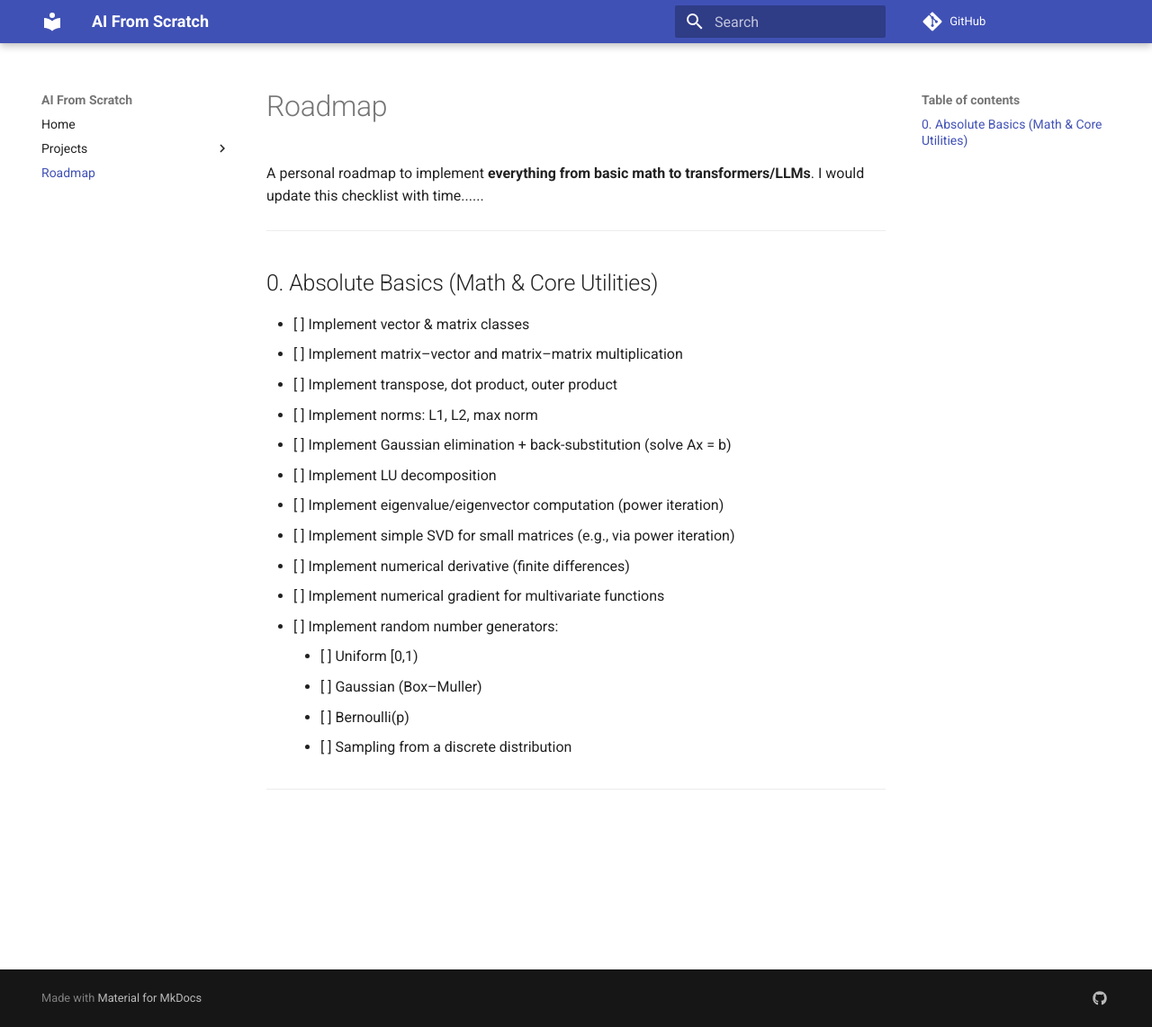
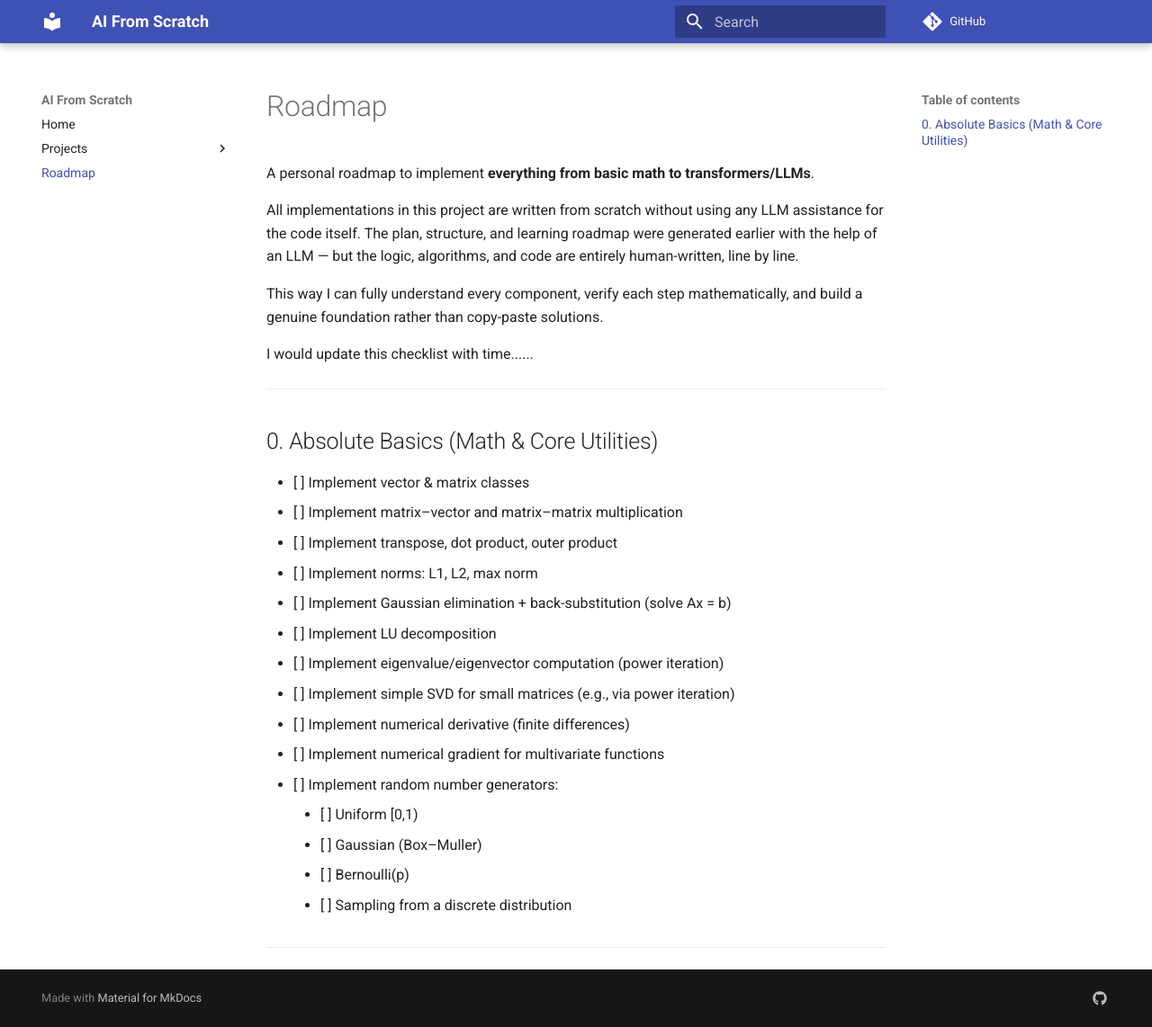
Before and after one commit to AmitSurpur/ai-from-scratch, an MkDocs documentation site: the page built from docs/roadmap.md, in a window 1280 px wide and 1142 px high. Shown: the whole window at 90% size. Built offline with MkDocs 1.6.1 and Material for MkDocs 9.7.7, drawn with Linux system fonts in a browser that asks for light colours; comment, search, counter and statistics services are not loaded.

Commit message:
Just small update

```diff
--- a/docs/roadmap.md
+++ b/docs/roadmap.md
@@ -1,6 +1,12 @@
 # Roadmap
 
 A personal roadmap to implement **everything from basic math to transformers/LLMs**.
+
+All implementations in this project are written from scratch without using any LLM assistance for the code itself.
+The plan, structure, and learning roadmap were generated earlier with the help of an LLM — but the logic, algorithms, and code are entirely human-written, line by line.
+
+This way I can fully understand every component, verify each step mathematically, and build a genuine foundation rather than copy-paste solutions.
+
 I would update this checklist with time......
 
 ---
```
